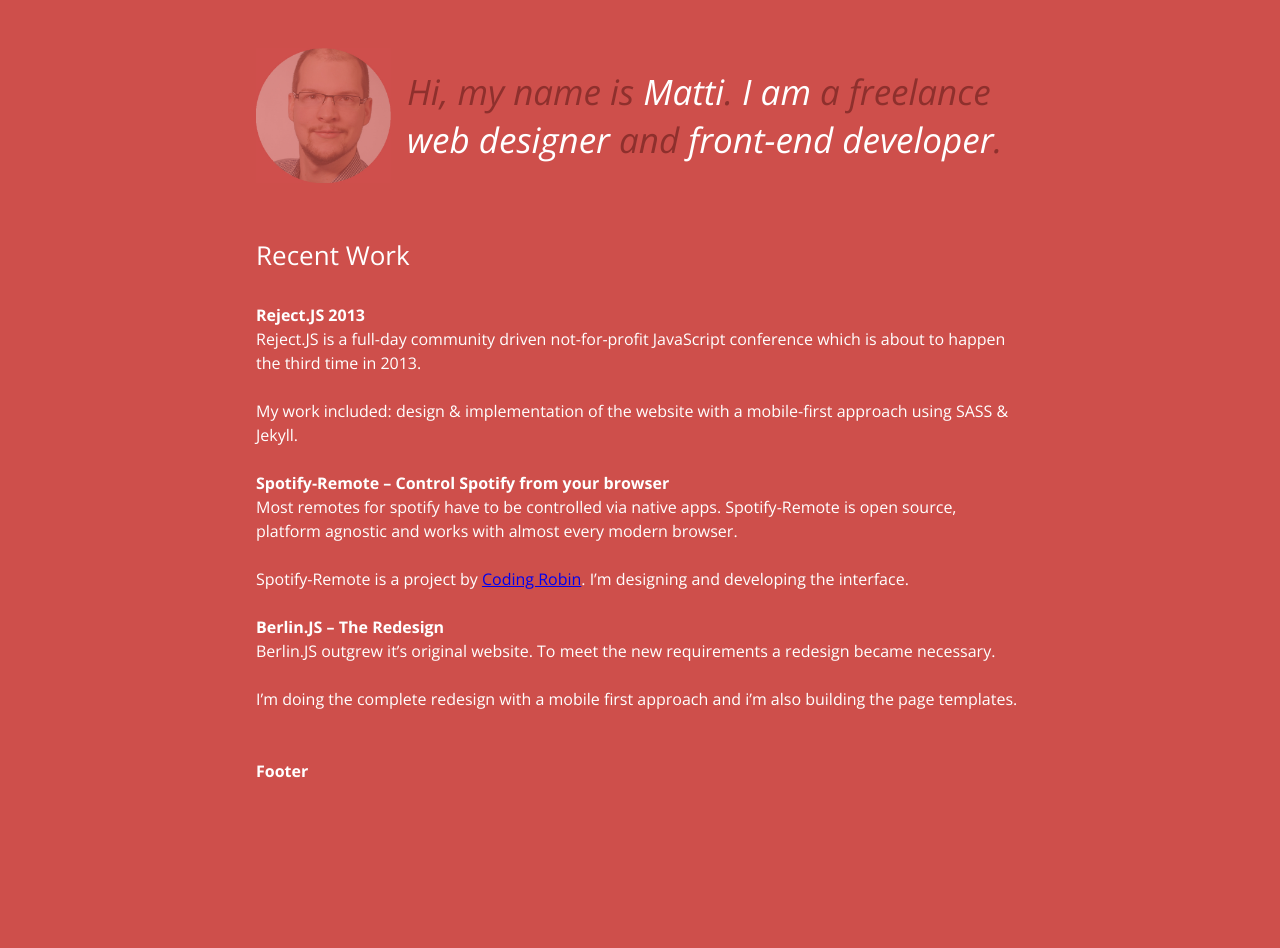
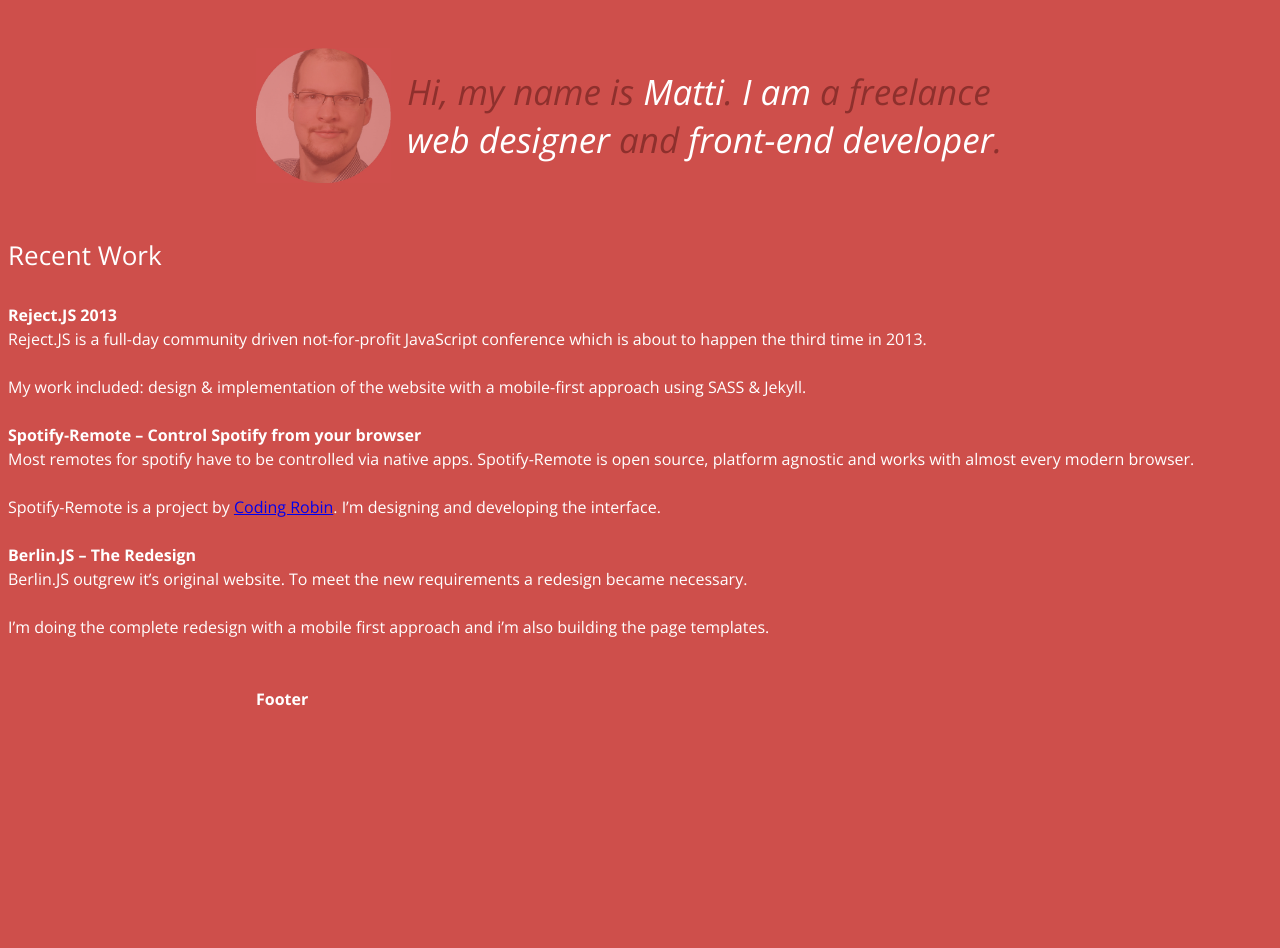
Before and after one commit to mbesser/mbesser.github.io, a Jekyll site: the page built from index.html, in a window 1280 px wide. Built offline with Jekyll 4.4.1, drawn with Linux system fonts in a browser that asks for light colours.

Commit message:
Adds content wrappers to main sections.

```diff
--- a/_includes/footer.html
+++ b/_includes/footer.html
@@ -1,5 +1,7 @@
 <footer class="site-footer">
-  <h3>Footer</h3>
+  <div class="inner">
+    <h3>Footer</h3>
+  </div>
 </footer>
 
 <script type="text/javascript">
--- a/_layouts/default.html
+++ b/_layouts/default.html
@@ -2,8 +2,10 @@
 
 {% include header.html %}
 
-<div class="main-content">
-  {{ content }}
+<div class="main">
+  <div class="inner">
+    {{ content }}
+  </div>
 </div>
 
 {% include footer.html %}
```
Also changed, not shown: sass/base/_layout.scss (+7 -4 lines).
